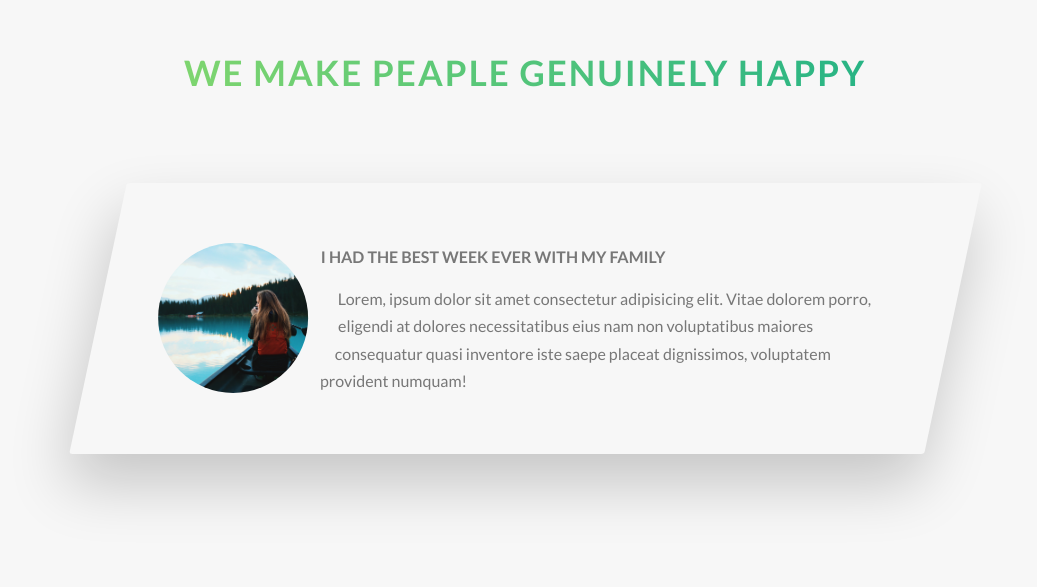
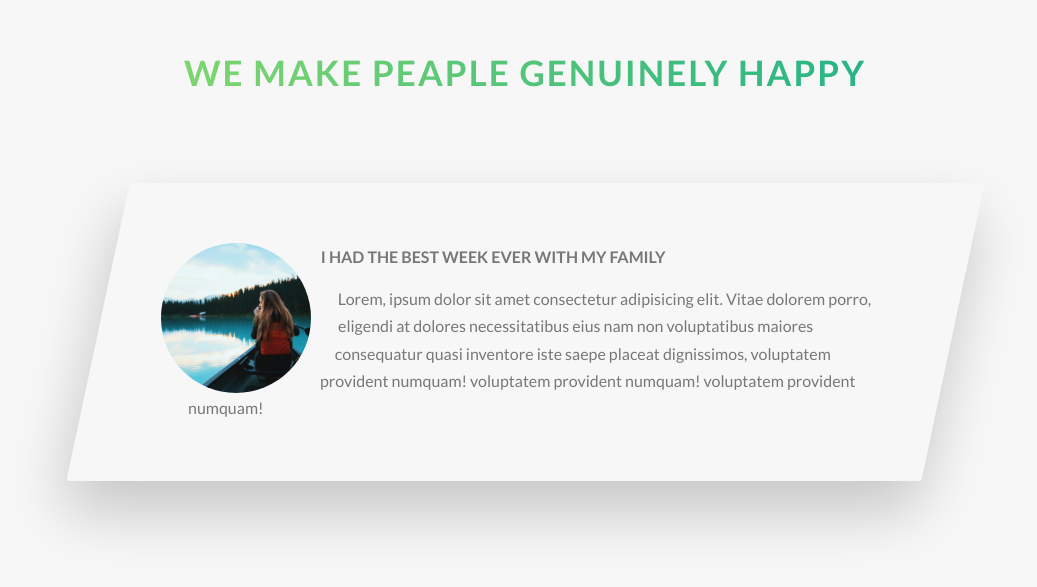
Before and after one commit to kdbeer/Sass-practice, a website: page starter/index.html in a window 1280 px wide. Shown: the part 3432-4019 px from the top of the page, without its empty margins (115-1152 px from the left). Drawn offline with Linux system fonts and the light colour scheme.

Commit message:
Add more height

```diff
--- a/starter/index.html
+++ b/starter/index.html
@@ -218,7 +218,7 @@
                         <h4 class="heading-tertiary u-margin-bottom-small">I had the best week ever with my family</h4>
                         <p>Lorem, ipsum dolor sit amet consectetur adipisicing elit. Vitae dolorem porro, eligendi at dolores
                             necessitatibus eius nam non voluptatibus maiores consequatur quasi inventore iste saepe placeat
-                            dignissimos, voluptatem provident numquam!</p>
+                            dignissimos, voluptatem provident numquam! voluptatem provident numquam! voluptatem provident numquam!</p>
                     </div>
                 </div>
             </div>
```
